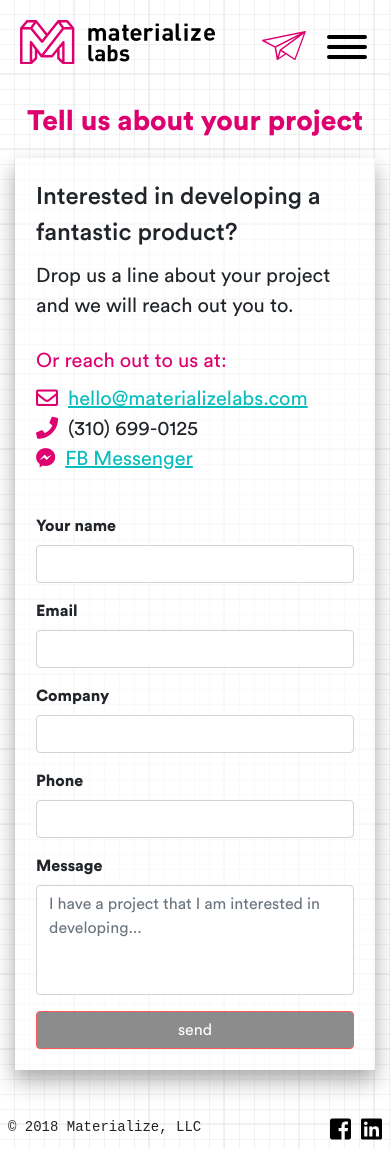
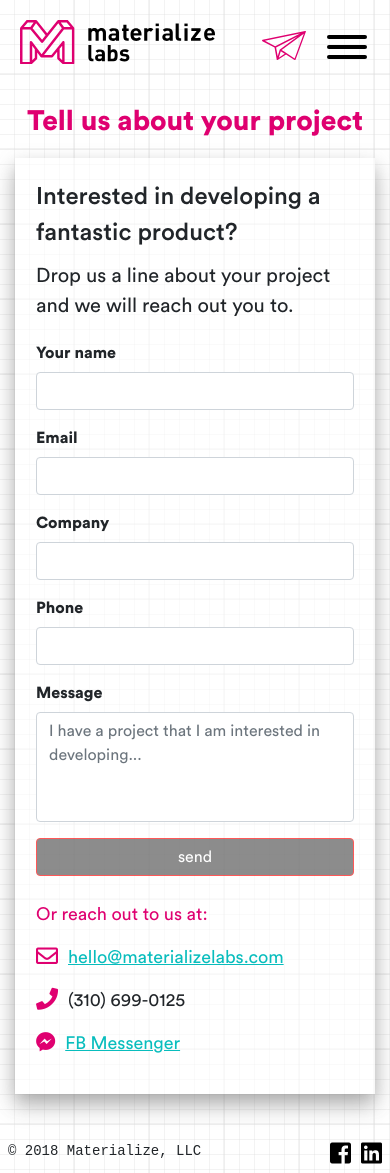
Before and after one commit to alexnord/materialize, a Vue app: page /contact in a window 390 px wide. Before the commit the page ends 1149 px from the top, so only its background shows below. Built offline with nearby package versions, Linux system fonts and the light colour scheme; what vue-particles, vue-scroll-reveal would draw is missing.

Commit message:
Moved around some elements on mobile / desktop on contact page.

```diff
--- a/src/components/Contact.vue
+++ b/src/components/Contact.vue
@@ -17,7 +17,7 @@
                   </div>
                   <div class="manual-contact">
                     <p class="circular-book">Drop us a line about your project and we will reach out you to.</p>
-                    <div class="alternative-contact">
+                    <div class="alternative-contact d-none d-md-block">
                       <p class="circular-book pink-font">Or reach out to us at:</p>
                       <p class="circular-book mt-2">
                         <i class="far fa-envelope pink-font"></i><a href="mailto:hello@materializelabs.com">hello@materializelabs.com</a></p>
@@ -142,6 +142,13 @@
                     </b-button>
 
                   </b-form>
+                  <div class="d-block d-md-none alternative-contact">
+                      <p class="circular-book pink-font">Or reach out to us at:</p>
+                      <p class="circular-book mt-2">
+                        <i class="far fa-envelope pink-font"></i><a href="mailto:hello@materializelabs.com">hello@materializelabs.com</a></p>
+                      <p class="circular-book"><i class="fas fa-phone pink-font"></i>(310) 699-0125</p>
+                      <p class="circular-book"><i class="fab fa-facebook-messenger pink-font"></i><a href="https://m.me/materializelabs/">FB Messenger</a></p>
+                    </div>
                 </b-col>
               </b-row>
             </div>
@@ -308,20 +315,28 @@ export default {
     p {
       font-size: 20px;
       margin-bottom: 0px !important;
-      i {
-        font-size: 22px;
-        top: 1px;
-        position: relative;
-        margin-right: 10px;
-      }
       a {
         color: #08BDBD;
         text-decoration: underline;
       }
     }
   }
+  .alternative-contact {
+    font-size: 18px;
+    margin-bottom: 0px !important;
+    i {
+      font-size: 22px;
+      top: 1px;
+      position: relative;
+      margin-right: 10px;
+    }
+    a {
+      color: #08BDBD;
+      text-decoration: underline;
+    }
+  }
   form {
-    margin-top: 40px;
+    margin-top: 20px;
   }
   .footer {
     margin-top: 50px;
```
